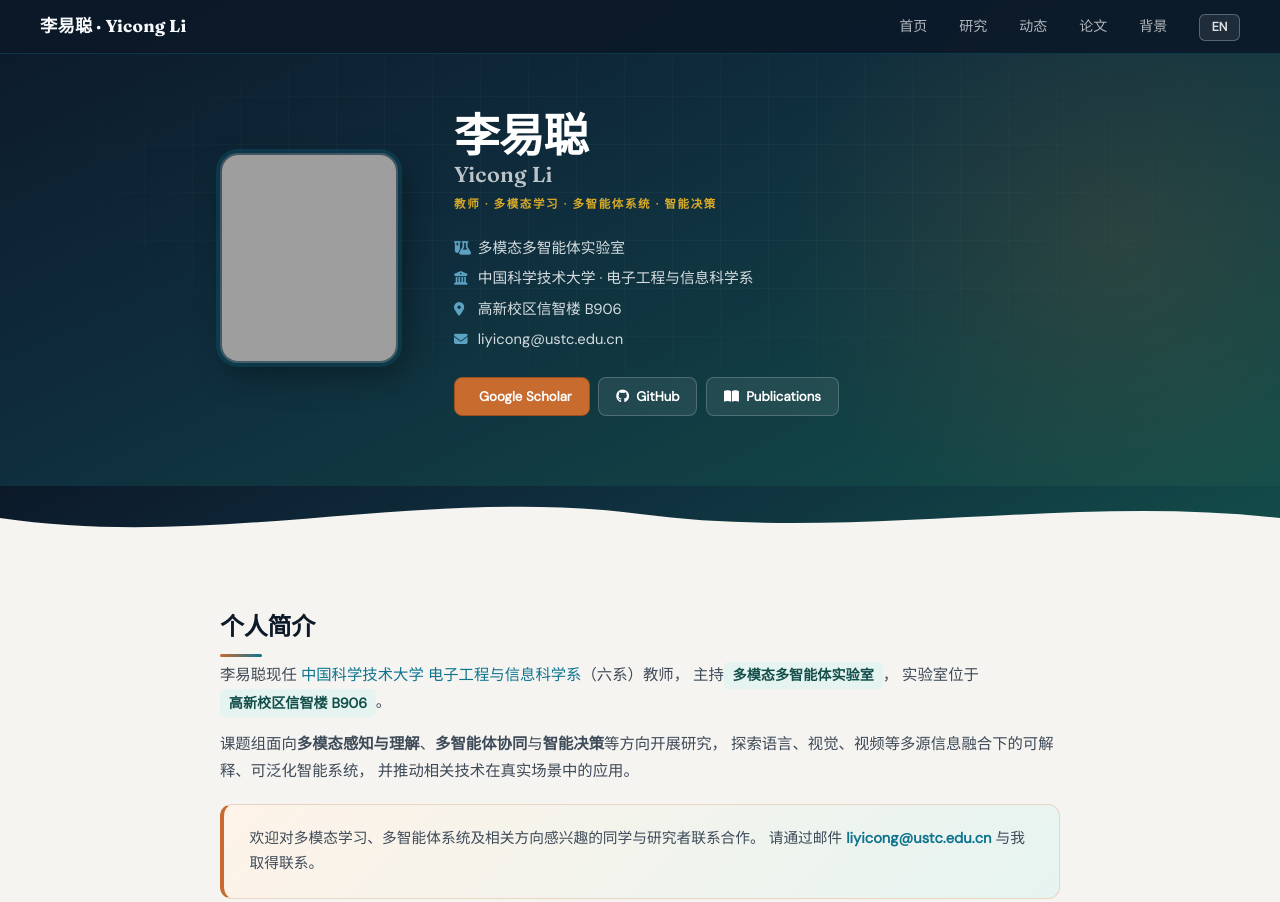
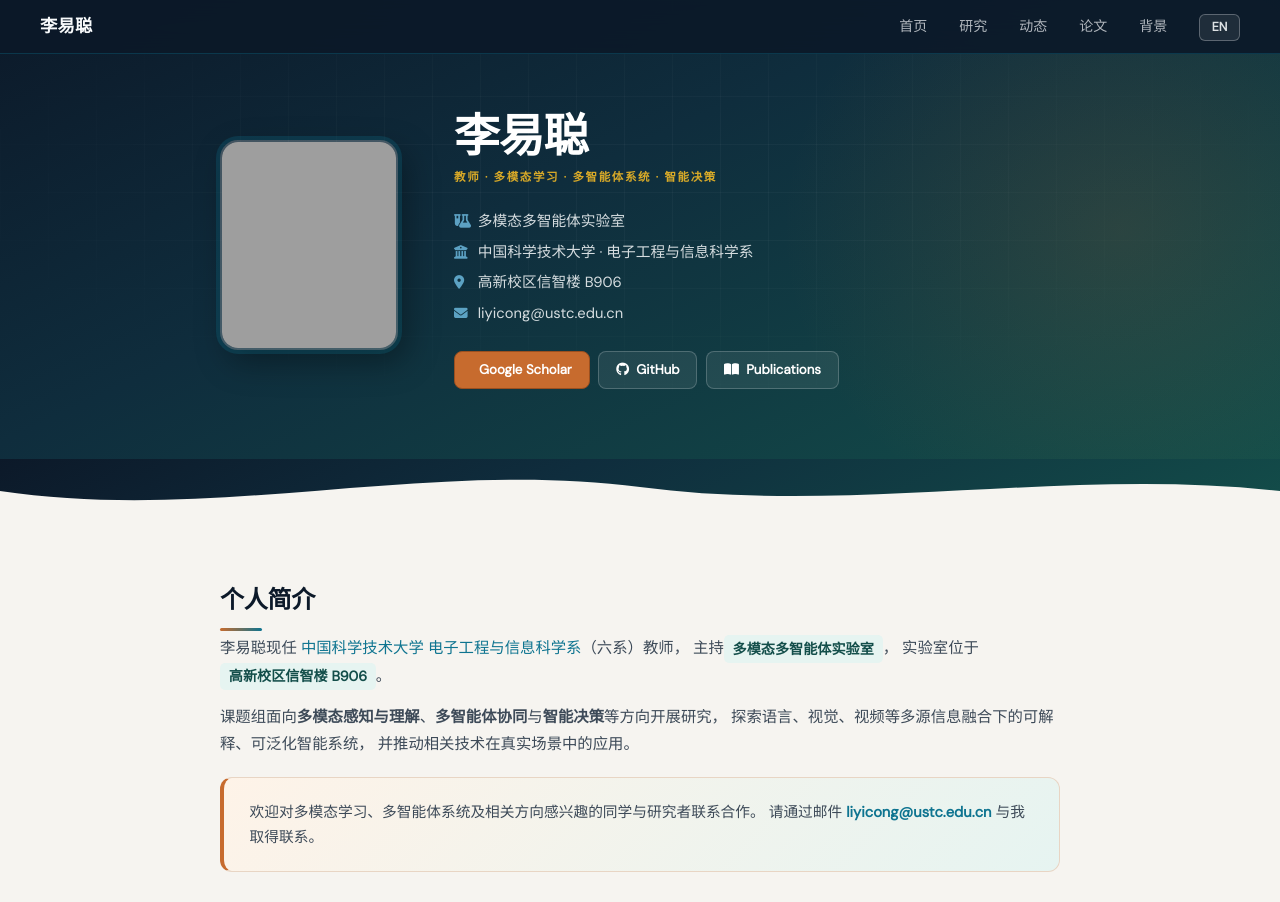
Before and after one commit to NoLimit112172/yl-homepage-draft, a plain HTML site: page index.html in a window 1280 px wide. Shown: the top 902 px of the page. Drawn offline with Linux system fonts and the light colour scheme; grey boxes are pictures that could not be loaded; some icons are missing.

Commit message:
Fix bilingual toggle showing both languages on GitHub Pages.
Co-authored-by: Cursor <cursoragent@cursor.com>

```diff
--- a/index.html
+++ b/index.html
@@ -1,21 +1,36 @@
 <!DOCTYPE html>
-<html lang="zh-CN">
+<html lang="zh-CN" class="lang-zh">
 <head>
   <meta charset="UTF-8">
   <meta name="viewport" content="width=device-width, initial-scale=1.0">
   <title>李易聪 Yicong Li | 中国科学技术大学 EEIS</title>
   <meta name="description" content="李易聪，中国科学技术大学电子工程与信息科学系教师，多模态多智能体实验室。" id="meta-desc">
+  <script>
+    (function () {
+      var lang = localStorage.getItem("site-lang") === "en" ? "en" : "zh";
+      var root = document.documentElement;
+      root.lang = lang === "zh" ? "zh-CN" : "en";
+      root.classList.remove("lang-zh", "lang-en");
+      root.classList.add("lang-" + lang);
+    })();
+  </script>
+  <style>
+    html.lang-zh .lang-en,
+    html[lang="zh-CN"] .lang-en { display: none !important; }
+    html.lang-en .lang-zh,
+    html[lang="en"] .lang-zh { display: none !important; }
+  </style>
   <link rel="preconnect" href="https://fonts.googleapis.com">
   <link rel="preconnect" href="https://fonts.gstatic.com" crossorigin>
   <link href="https://fonts.googleapis.com/css2?family=DM+Sans:ital,opsz,wght@9..40,400;9..40,500;9..40,600;9..40,700&family=Fraunces:opsz,wght@9..144,600;9..144,700&display=swap" rel="stylesheet">
   <link rel="stylesheet" href="https://cdnjs.cloudflare.com/ajax/libs/font-awesome/6.5.0/css/all.min.css">
   <link rel="stylesheet" href="https://cdn.jsdelivr.net/gh/jpswalsh/academicons@1/css/academicons.min.css">
-  <link rel="stylesheet" href="styles.css">
+  <link rel="stylesheet" href="styles.css?v=3">
 </head>
 <body>
 
 <nav>
-  <a class="nav-name" href="#home">李易聪 · Yicong Li</a>
+  <a class="nav-name" href="#home"><span class="lang-zh">李易聪</span><span class="lang-en">Yicong Li</span></a>
   <ul class="nav-links">
     <li><a href="#home"><span class="lang-zh">首页</span><span class="lang-en">Home</span></a></li>
     <li><a href="#research"><span class="lang-zh">研究</span><span class="lang-en">Research</span></a></li>
@@ -34,7 +49,7 @@
       <img src="https://yl3800.github.io/image/profile.JPG" alt="李易聪 Yicong Li">
     </div>
     <div class="hero-text">
-      <h1>李易聪 <span class="name-en">Yicong Li</span></h1>
+      <h1><span class="lang-zh">李易聪</span><span class="lang-en name-en">Yicong Li</span></h1>
       <p class="hero-subtitle lang-zh">教师 · 多模态学习 · 多智能体系统 · 智能决策</p>
       <p class="hero-subtitle lang-en">Faculty · Multimodal Learning · Multi-Agent Systems · Intelligent AI</p>
 
@@ -321,7 +336,10 @@
   function applyLang(next) {
     lang = next;
     localStorage.setItem("site-lang", lang);
-    document.documentElement.lang = lang === "zh" ? "zh-CN" : "en";
+    var root = document.documentElement;
+    root.lang = lang === "zh" ? "zh-CN" : "en";
+    root.classList.remove("lang-zh", "lang-en");
+    root.classList.add("lang-" + lang);
     document.title = META[lang].title;
     document.getElementById("meta-desc").setAttribute("content", META[lang].desc);
     btn.textContent = lang === "zh" ? "EN" : "中";
--- a/styles.css
+++ b/styles.css
@@ -114,10 +114,12 @@ nav {
 }
 
 /* ── i18n visibility ── */
+html.lang-zh .lang-en,
 html[lang="zh-CN"] .lang-en {
   display: none !important;
 }
 
+html.lang-en .lang-zh,
 html[lang="en"] .lang-zh {
   display: none !important;
 }
@@ -193,11 +195,21 @@ html[lang="en"] .lang-zh {
 
 .hero-text h1 .name-en {
   display: block;
-  margin-top: 0.15rem;
-  font-size: 1.35rem;
-  font-weight: 600;
-  color: rgba(255, 255, 255, 0.72);
-  letter-spacing: 0.01em;
+  margin-top: 0;
+  font-size: 2.85rem;
+  font-weight: 700;
+  color: #fff;
+  letter-spacing: -0.02em;
+  line-height: 1.12;
+}
+
+html.lang-zh .hero-text h1 .lang-zh {
+  font-family: "Fraunces", Georgia, serif;
+  font-size: 2.85rem;
+  font-weight: 700;
+  color: #fff;
+  letter-spacing: -0.02em;
+  line-height: 1.12;
 }
 
 .hero-subtitle {
```
